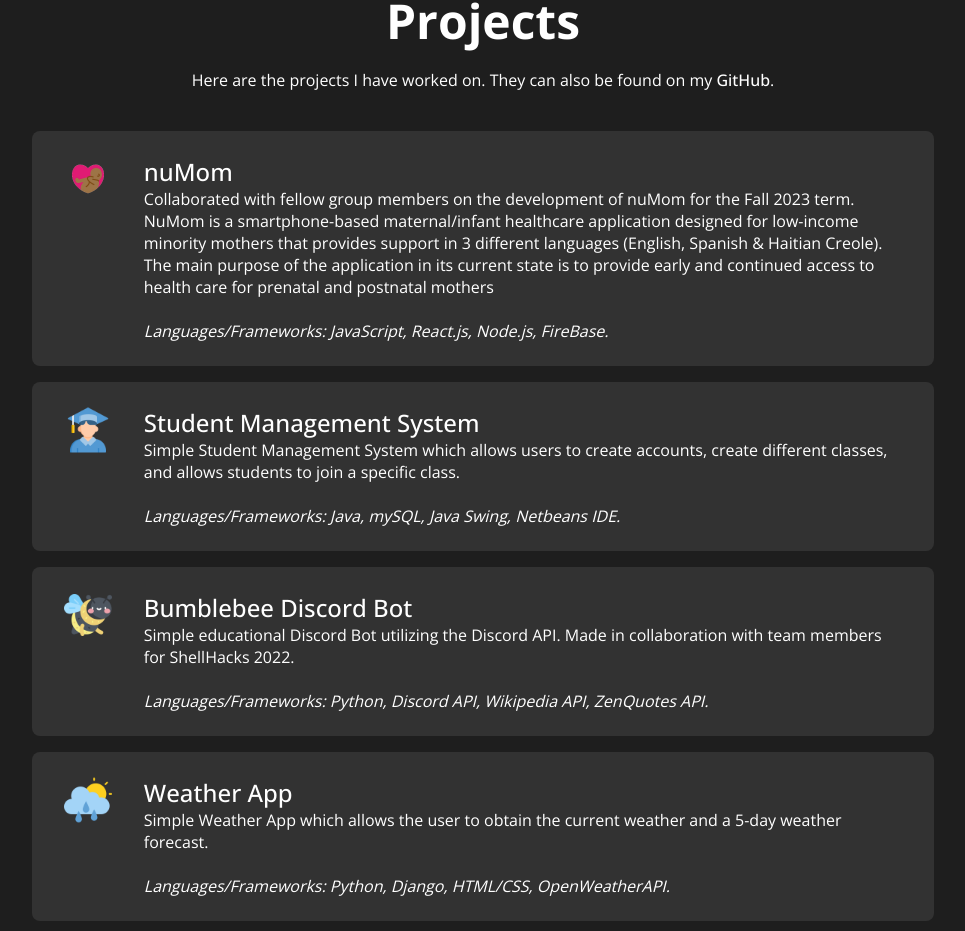
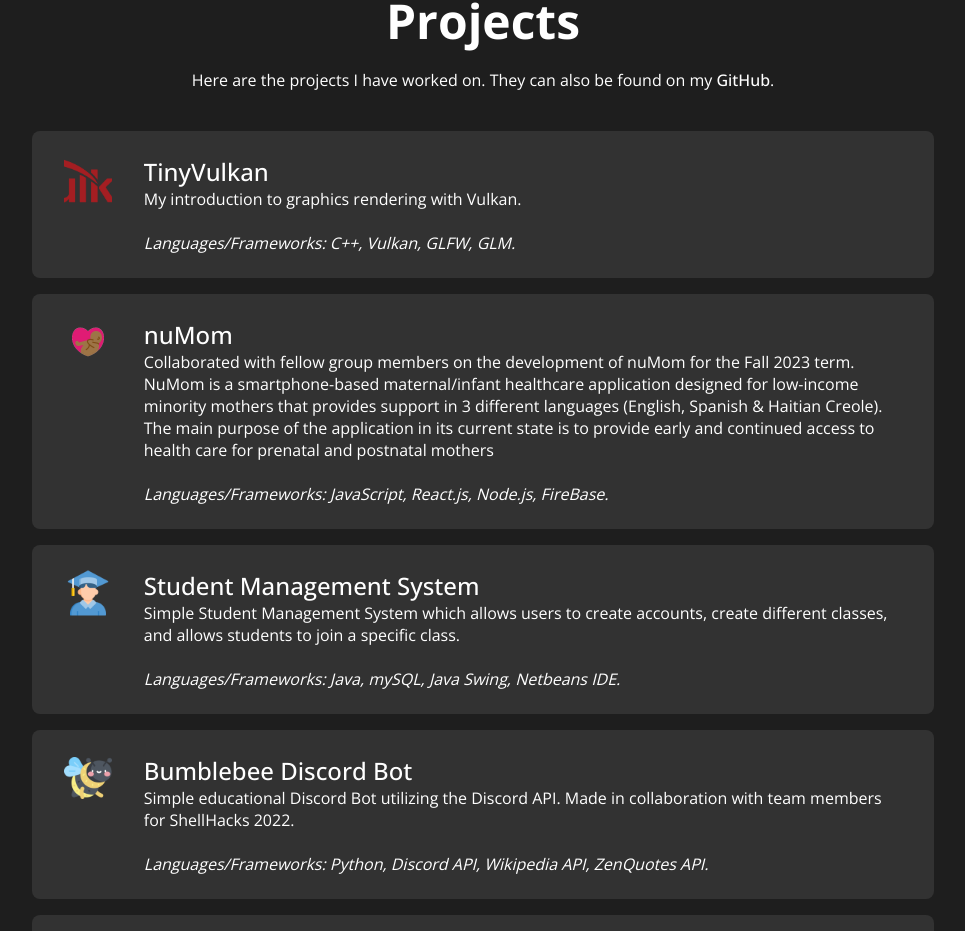
Before and after one commit to vroja035/portfolio, a React (Create React App) app: page / in a window 1280 px wide. Shown: the part 1371-2302 px from the top of the page, without its empty margins (157-1122 px from the left). Built offline with nearby package versions, Linux system fonts and the light colour scheme.

Commit message:
updated projects

```diff
--- a/src/components/Projects/Projects.js
+++ b/src/components/Projects/Projects.js
@@ -7,6 +7,7 @@ import notesAppImg from '../../assets/noteApp.png';
 import auditoriumAppImg from '../../assets/auditoriumApp.png';
 import nuMomImg from '../../assets/nuMom.png';
 import loginsignup from '../../assets/loginsignup.png';
+import vulkanLogoImg from '../../assets/vulkan-logo.png';
 
 const Projects = () => {
   return (
@@ -19,6 +20,16 @@ const Projects = () => {
         </span>
 
         <div className='projectsCards'>
+
+            <div className='projectsCard'>
+                <img src={vulkanLogoImg} alt = '' className='projectsCardImg'/>
+                <div className='projectsCardText'>
+                <h2><a href='https://github.com/vroja035/tinyvulkan' target='_blank' rel='noreferrer'>TinyVulkan</a></h2>
+                    <p>My introduction to graphics rendering with Vulkan. <br/> <br/>
+                      <i> Languages/Frameworks: C++, Vulkan, GLFW, GLM. </i>
+                      </p>
+                </div>
+            </div>
 
             <div className='projectsCard'>
                 <img src={nuMomImg} alt = '' className='projectsCardImg'/>
```
Also changed, not shown: src/assets/vulkan-logo.png (added).
